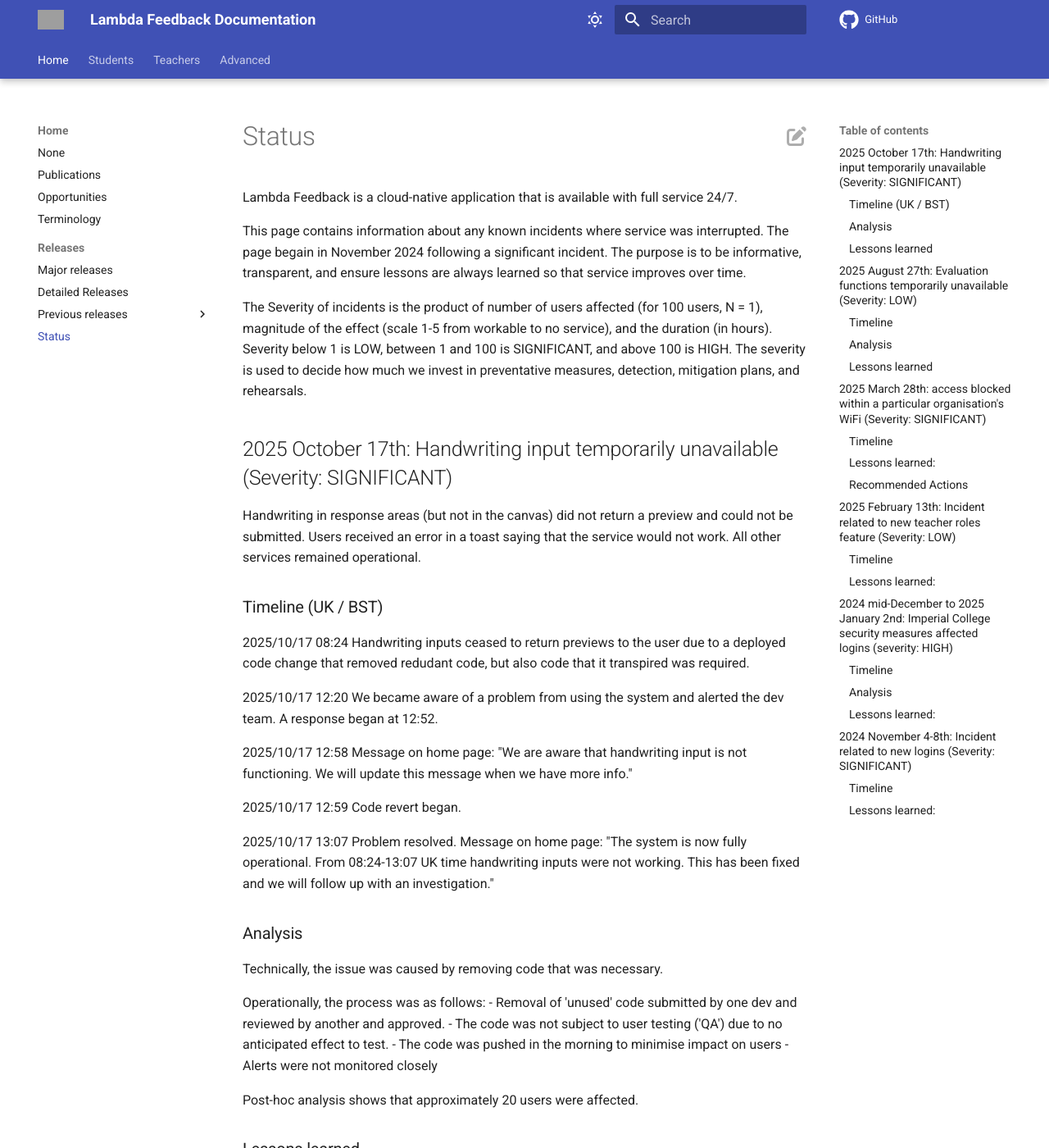
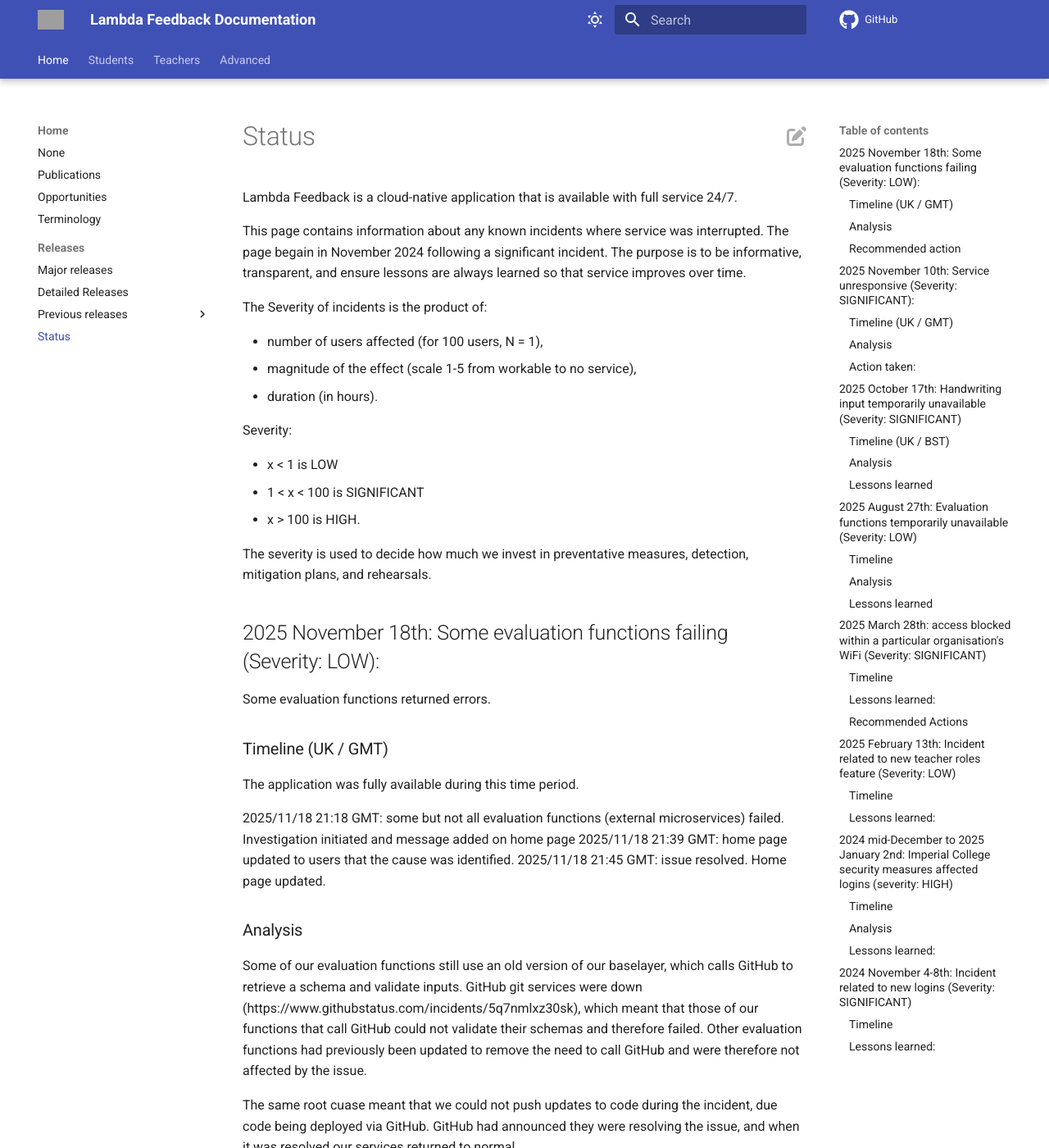
Before and after one commit to lambda-feedback/user-documentation, an MkDocs documentation site: the page built from docs/releases/status.md, in a window 1280 px wide and 1400 px high. Shown: the whole window at 82% size. Built offline with MkDocs 1.6.1 and Material for MkDocs 9.7.7, drawn with Linux system fonts in a browser that asks for light colours; comment, search, counter and statistics services are not loaded; some of the changed text lies outside the part shown; grey boxes are pictures that could not be loaded.

Commit message:
Incident reviews 20251119 (#25)

```diff
--- a/docs/releases/status.md
+++ b/docs/releases/status.md
@@ -2,13 +2,74 @@
 
 This page contains information about any known incidents where service was interrupted. The page begain in November 2024 following a significant incident. The purpose is to be informative, transparent, and ensure lessons are always learned so that service improves over time.
 
-The Severity of incidents is the product of number of users affected (for 100 users, N = 1), magnitude of the effect (scale 1-5 from workable to no service), and the duration (in hours). Severity below 1 is LOW, between 1 and 100 is SIGNIFICANT, and above 100 is HIGH. The severity is used to decide how much we invest in preventative measures, detection, mitigation plans, and rehearsals.
+The Severity of incidents is the product of:
+
+- number of users affected (for 100 users, N = 1),
+- magnitude of the effect (scale 1-5 from workable to no service),
+- duration (in hours).
+
+Severity:
+
+- x < 1       is LOW
+- 1 < x < 100 is SIGNIFICANT
+- x >     100 is HIGH.
+
+The severity is used to decide how much we invest in preventative measures, detection, mitigation plans, and rehearsals.
+
+## 2025 November 18th: Some evaluation functions failing (Severity: LOW):
+
+Some evaluation functions returned errors.
+
+### Timeline (UK / GMT)
+
+The application was fully available during this time period.
+
+2025/11/18 21:18 GMT: some but not all evaluation functions (external microservices) failed. Investigation initiated and message added on home page
+2025/11/18 21:39 GMT: home page updated to users that the cause was identified.
+2025/11/18 21:45 GMT: issue resolved. Home page updated.
+
+### Analysis
+
+Some of our evaluation functions still use an old version of our baselayer, which calls GitHub to retrieve a schema and validate inputs. GitHub git services were down (https://www.githubstatus.com/incidents/5q7nmlxz30sk), which meant that those of our functions that call GitHub could not validate their schemas and therefore failed. Other evaluation functions had previously been updated to remove the need to call GitHub and were therefore not affected by the issue.
+
+The same root cuase meant that we could not push updates to code during the incident, due code being deployed via GitHub.  GitHub had announced they were resolving the issue, and when it was resolved our services returned to normal.
+
+### Recommended action
+
+Update all evaluation function baselayers to remove dependency on external calls when validating.
+
+N=1, effect = 2, duration = 0.5. Severity = 1 (LOW)
+
+## 2025 November 10th: Service unresponsive (Severity: SIGNIFICANT):
+
+The application was unresponsive.
+
+### Timeline (UK / GMT)
+
+2025/11/10 14:21 Service became unresponseive, e.g. pages not loading. Reports from users through various channels. Developers began investigating, message sent to Teachers.
+
+2025/11/10 14:28 Service returned to normal. Home page message displayed to inform users.
+
+### Analysis
+
+During the period of unresponsiveness, the key symptoms within the system were overloading the CPU of the servers. Error logging and alerts did successfully detect downtime and alert the developer team, who responded. Although developers were looking into the problem, and tried to increase resource to resolve the problem, in fact the autoscaling solved the problem itself.
+
+The underlying cause was a combination of high usage, leading to CPU overload. This type of scenario is normal and correctly triggered autoscaling. The issue in this case was that autoscaling should happen seamlessly, without service interruptions in the intervening period.
+
+### Action taken:
+
+- Decrease the CPU and memory usage level at which scaling is triggered. This increases overall costs but decreases the chance of service interruptions.
+- Enhance system logs so that more information is available if a similar event occurs
+- Investigate CPU and memory usage to identify opportunities for improvements (outcome: useage is typical for NODE.js applications, no further action)
+
+N=3, effect = 5, duration = 0.15. Severity = 2.25 (SIGNIFICANT)
+
 
 ## 2025 October 17th: Handwriting input temporarily unavailable (Severity: SIGNIFICANT)
 
 Handwriting in response areas (but not in the canvas) did not return a preview and could not be submitted. Users received an error in a toast saying that the service would not work. All other services remained operational.
 
-### Timeline (UK / BST)
+### Timeline (UK / BST)
 
 2025/10/17 08:24 Handwriting inputs ceased to return previews to the user due to a deployed code change that removed redudant code, but also code that it transpired was required.
 
```
